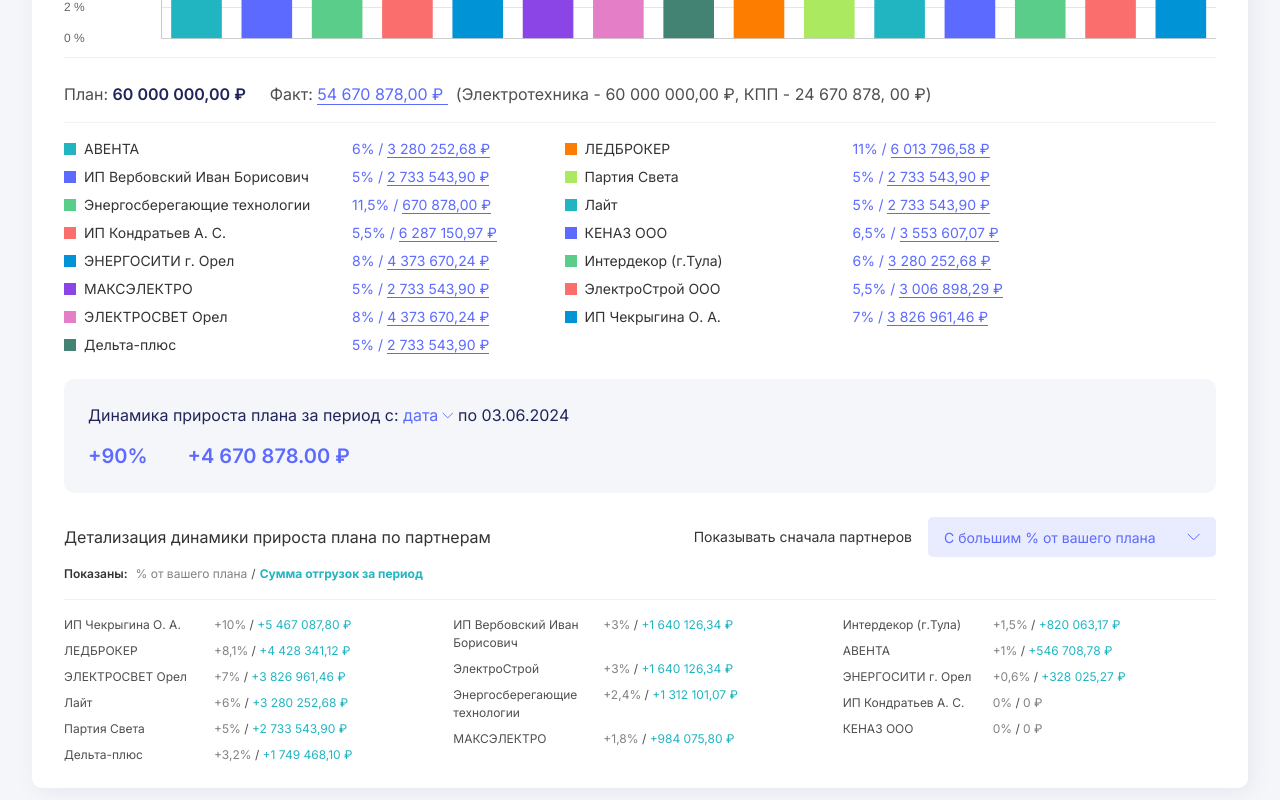
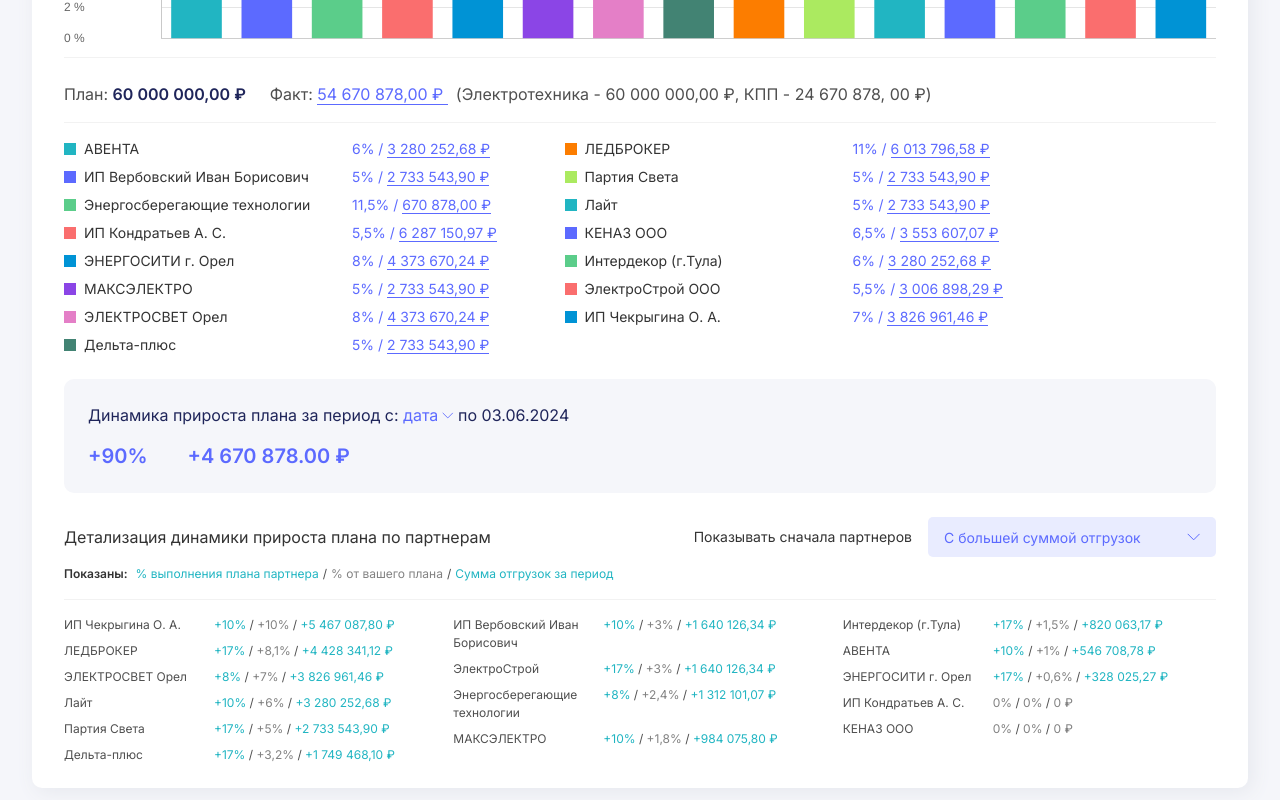
Before and after one commit to ruslan-byte/mop-tdm, a Vue app: page / in a window 1280 px wide. Shown: the part 631-1431 px from the top of the page. Built offline with nearby package versions, Linux system fonts and the light colour scheme.

Commit message:
finish create start markup

```diff
--- a/src/pages/plan/partial/PlanSection.vue
+++ b/src/pages/plan/partial/PlanSection.vue
@@ -70,14 +70,28 @@
       class="text-main text-small flex gap-1 items-center pb-4 mb-4 border-b border-gray-pale"
     >
       <b class="font-semibold inline-block leading-4.5 mr-1">Показаны:</b>
+      <strong class="text-green-21 leading-4 font-normal"
+        >% выполнения плана партнера</strong
+      >
+      /
       <span class="text-gray leading-4">% от вашего плана </span> /
-      <strong class="text-green-21 leading-4">Сумма отгрузок за период</strong>
+      <strong class="text-green-21 leading-4 font-normal"
+        >Сумма отгрузок за период</strong
+      >
     </div>
     <div class="columns-3">
       <div class="flex text-small mb-2 w-87.5" v-for="partner of partnersList">
         <div class="w-37.5 text-main">{{ partner.name }}</div>
         <div class="text-main">
-          <span class="text-gray">{{ partner.percent }}</span> /
+          <strong
+            class="font-normal"
+            :class="{
+              'text-green-21': partner.personalPercent != '0%',
+              'text-gray': partner.personalPercent == '0%',
+            }"
+            >{{ partner.personalPercent }}</strong
+          >
+          / <span class="text-gray">{{ partner.percent }}</span> /
           <strong
             class="font-normal"
             :class="{
@@ -196,8 +210,17 @@ const chartData: IPlanChartItem[] = [
   },
 ];
 
-const activeOption = ref("plan");
-const selectOptions: IOption[] = [
+const activeOption = ref("shipment");
+const selectOptions = computed((): IOption[] => {
+  if (props.type == "month")
+    return [
+      {
+        label: "С большей суммой отгрузок",
+        value: "shipment",
+      },
+    ];
+  else
+    return [
       {
         label: "С большим % от вашего плана",
         value: "plan",
@@ -207,72 +230,96 @@ const selectOptions: IOption[] = [
         value: "shipment",
       },
     ];
+});
 
 const partnersList = [
   {
     name: "ИП Чекрыгина О. А.",
+    personalPercent: "+10%",
     percent: "+10%",
     sum: "+5 467 087,80",
   },
   {
     name: "ЛЕДБРОКЕР",
+    personalPercent: "+17%",
     percent: "+8,1%",
     sum: "+4 428 341,12",
   },
   {
     name: "ЭЛЕКТРОСВЕТ Орел",
+    personalPercent: "+8%",
     percent: "+7%",
     sum: "+3 826 961,46",
   },
   {
     name: "Лайт",
+    personalPercent: "+10%",
     percent: "+6%",
     sum: "+3 280 252,68",
   },
   {
     name: "Партия Света",
+    personalPercent: "+17%",
     percent: "+5%",
     sum: "+2 733 543,90",
   },
   {
     name: "Дельта-плюс",
+    personalPercent: "+17%",
     percent: "+3,2%",
     sum: "+1 749 468,10",
   },
   {
     name: "ИП Вербовский Иван Борисович",
+    personalPercent: "+10%",
     percent: "+3%",
     sum: "+1 640 126,34",
   },
-  { name: "ЭлектроСтрой", percent: "+3%", sum: "+1 640 126,34" },
+  {
+    name: "ЭлектроСтрой",
+    personalPercent: "+17%",
+    percent: "+3%",
+    sum: "+1 640 126,34",
+  },
   {
     name: "Энергосберегающие технологии",
+    personalPercent: "+8%",
     percent: "+2,4%",
     sum: "+1 312 101,07",
   },
-  { name: "МАКСЭЛЕКТРО", percent: "+1,8%", sum: "+984 075,80" },
+  {
+    name: "МАКСЭЛЕКТРО",
+    personalPercent: "+10%",
+    percent: "+1,8%",
+    sum: "+984 075,80",
+  },
   {
     name: "Интердекор (г.Тула)",
+    personalPercent: "+17%",
     percent: "+1,5%",
     sum: "+820 063,17",
   },
   {
     name: "АВЕНТА",
+    personalPercent: "+10%",
     percent: "+1%",
     sum: "+546 708,78",
   },
   {
     name: "ЭНЕРГОСИТИ г. Орел",
+    personalPercent: "+17%",
     percent: "+0,6%",
     sum: "+328 025,27",
   },
   {
     name: "ИП Кондратьев А. С.",
+    personalPercent: "0%",
     percent: "0%",
     sum: "0",
   },
   {
     name: "КЕНАЗ ООО",
+    personalPercent: "0%",
     percent: "0%",
     sum: "0",
   },
```
Lines whose indentation alone changed are shown as unchanged.
